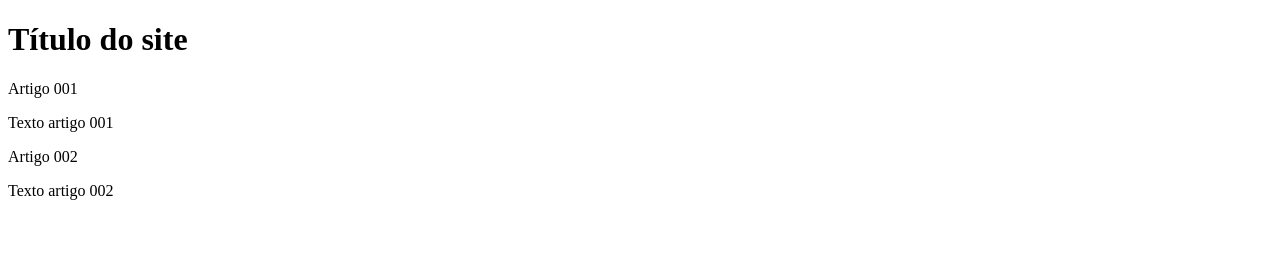
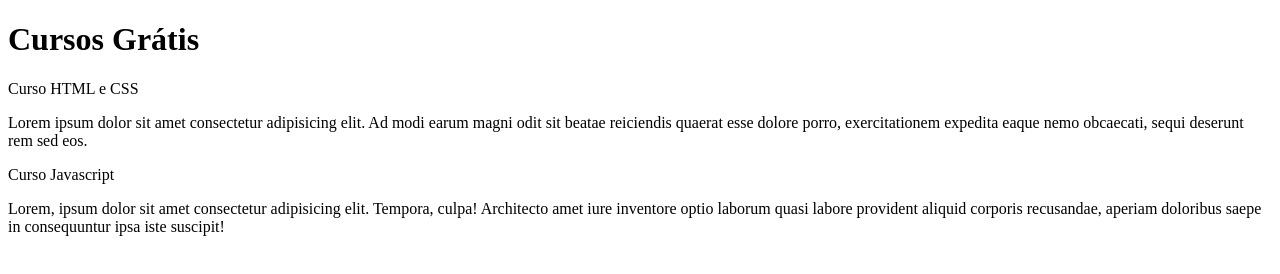
Before and after one commit to Janaina-Andrade/projeto-site, a plain HTML site: page index.html in a window 1280 px wide. Drawn offline with Linux system fonts and the light colour scheme.

Commit message:
Inicio do conteudo

```diff
--- a/index.html
+++ b/index.html
@@ -9,13 +9,13 @@
 <body>
     <main>
         <header>
-            <h1>Título do site</h1>
+            <h1>Cursos Grátis</h1>
         </header>
-        <article>Artigo 001
-            <p>Texto artigo 001</p>
+        <article>Curso HTML e CSS
+            <p>Lorem ipsum dolor sit amet consectetur adipisicing elit. Ad modi earum magni odit sit beatae reiciendis quaerat esse dolore porro, exercitationem expedita eaque nemo obcaecati, sequi deserunt rem sed eos.</p>
         </article>
-        <article>Artigo 002</article>
-            <p>Texto artigo 002</p>
+        <article>Curso Javascript</article>
+            <p>Lorem, ipsum dolor sit amet consectetur adipisicing elit. Tempora, culpa! Architecto amet iure inventore optio laborum quasi labore provident aliquid corporis recusandae, aperiam doloribus saepe in consequuntur ipsa iste suscipit!</p>
     </main>
 
 </body>
```
